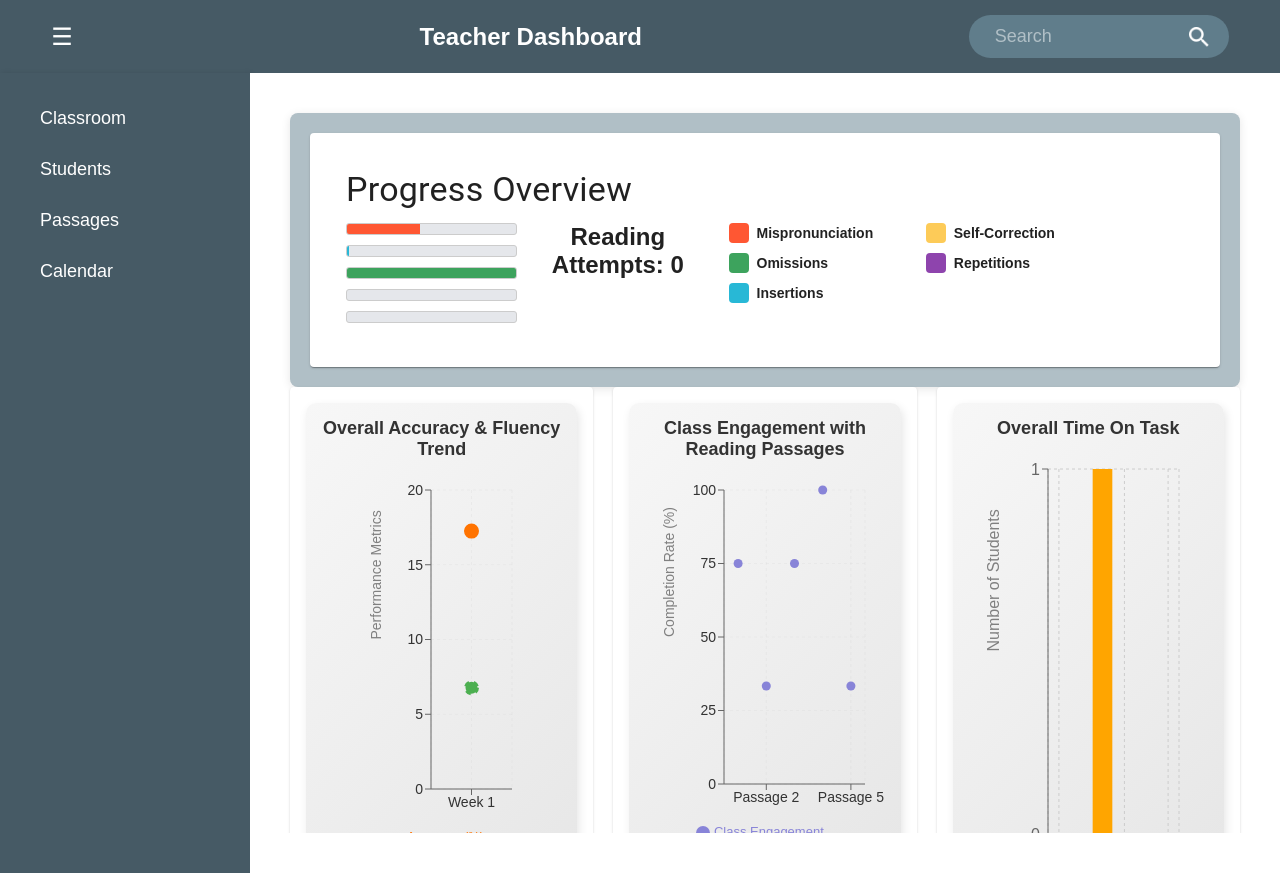
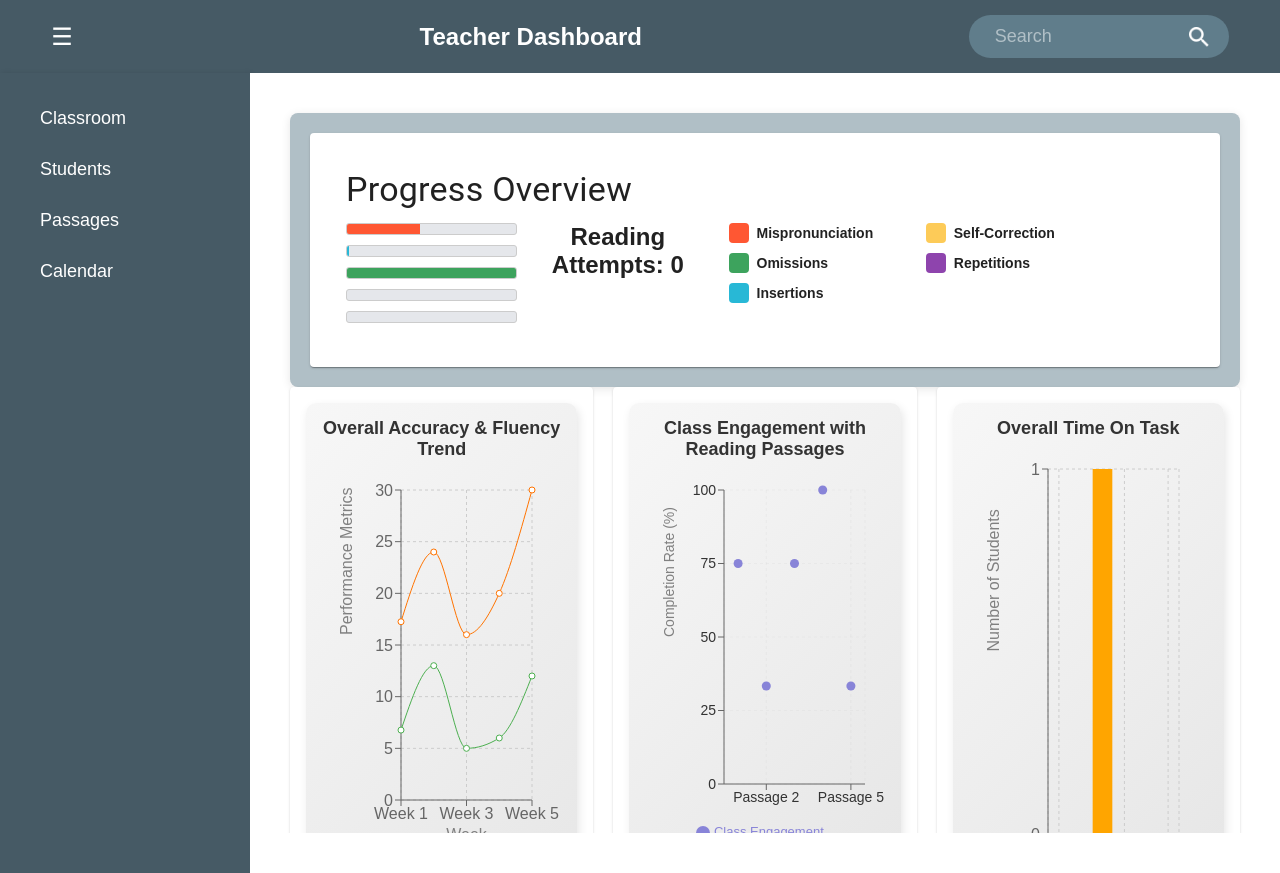
Before and after one commit to Data-Spasm/Visualization-Of-TC-Metrics, a React (Vite) app: page /classroom in a window 1280 px wide. Built offline with nearby package versions, Linux system fonts and the light colour scheme.

Commit message:
- Added mock data integration to the OverallAccuracyFluencyChart component

```diff
--- a/src/components/linegraphs/OverallAccuracyFluencyChart.jsx
+++ b/src/components/linegraphs/OverallAccuracyFluencyChart.jsx
@@ -1,80 +1,72 @@
-import React from 'react';
-import { LineChart, Line, XAxis, YAxis, CartesianGrid, Tooltip, Legend, ResponsiveContainer } from 'recharts';
+import React, { useEffect, useState } from 'react';
+import { LineChart, Line, XAxis, YAxis, CartesianGrid, Tooltip, ResponsiveContainer } from 'recharts';
 import './OverallAccuracyFluencyChart.css';
 
-const OverallAccuracyFluencyChart = ({ data = [] }) => {
-  // Ensure data is always an array
-  let formattedData = [];
+const OverallAccuracyFluencyChart = ({ data = [], onDataProcessed }) => {
+  const [chartData, setChartData] = useState([]);
 
-  if (Array.isArray(data)) {
-    formattedData = data;
-  } else if (typeof data === 'object' && data !== null) {
-    formattedData = [data]; // Convert single object into an array
-  } else {
-    console.error("Invalid data format:", data);
-    return <p className="no-data">No data available</p>;
-  }
+  useEffect(() => {
+    // Mock data for presentation
+    const mockData = [
+      // { week: "Week 1", accuracy: 0.12, fluency: 10 },
+      { week: "Week 2", accuracy: 0.24, fluency: 13 },
+      { week: "Week 3", accuracy: 0.16, fluency: 5 },
+      { week: "Week 4", accuracy: 0.2, fluency: 6 },
+      { week: "Week 5", accuracy: 0.3, fluency: 12 },
+    ];
 
-  console.log("Processed Data for Chart:", formattedData);
+    // Combine provided data with mock data
+    const combinedData = [...data,...mockData];
 
-  const chartData = formattedData.map((performance, index) => ({
-    week: `Week ${index + 1}`,
-    accuracy: performance.accuracy * 100, // Convert to percentage
-    fluency: performance.fluency,
-  }));
+    console.log("Processed Data for Chart:", combinedData);
+
+    const processedData = combinedData.map((performance, index) => ({
+      week: `Week ${index + 1}`,
+      accuracy: performance.accuracy * 100, // Convert to percentage
+      fluency: performance.fluency,
+    }));
+
+    setChartData(processedData);
+
+    // Call the parent function with the processed data
+    if (onDataProcessed) {
+      onDataProcessed(processedData);
+    }
+  }, [data, onDataProcessed]);
+
+  // Calculate the maximum value for the Y-axis
+  const maxYValue = Math.max(...chartData.map(d => Math.max(d.accuracy, d.fluency)));
+  // Generate ticks for the Y-axis in increments of 5
+  const yAxisTicks = Array.from({ length: Math.ceil(maxYValue / 5) + 1 }, (_, i) => i * 5);
 
   return (
     <div className="chart-container">
-      <h3 className="chart-title">Overall Accuracy & Fluency Trend</h3>
-      <ResponsiveContainer width="100%" height={420}>
-        <LineChart
-          data={chartData}
-          margin={{
-            top: 20, right: 50, left: 50, bottom: 30,
-          }}
-        >
-          <CartesianGrid strokeDasharray="3 3" strokeOpacity={0.2} />
-          <XAxis dataKey="week" tick={{ fontSize: 14, fill: '#333' }} />
+      <div className="chart-title">Overall Accuracy & Fluency Trend</div>
+      <ResponsiveContainer width="100%" height={380}>
+        <LineChart data={chartData} margin={{ top: 20, right: 30, left: 20, bottom: 20 }}>
+          <CartesianGrid strokeDasharray="3 3" />
+          <XAxis dataKey="week" label={{ value: "Week", position: "insideBottom", offset: -10 }} />
           <YAxis
-            tick={{ fontSize: 14, fill: '#333' }}
-            label={{ value: 'Performance Metrics', angle: -90, position: 'insideLeft', fontSize: 14 }}
+            label={{ value: "Performance Metrics", angle: -90, position: "insideLeft", dy: -10 }}
+            ticks={yAxisTicks} // Set the ticks explicitly
+            domain={[0, 'dataMax']}
           />
-          <Tooltip
-            contentStyle={{
-              backgroundColor: '#ffffff',
-              border: '1px solid #ddd',
-              borderRadius: '8px',
-              fontSize: '13px',
-              padding: '10px'
-            }}
-            itemStyle={{ color: '#555' }}
-          />
-          <Legend
-            verticalAlign="bottom"
-            align="center"
-            wrapperStyle={{ fontSize: '13px', paddingTop: '10px' }}
-          />
-          <Line
-            type="monotone"
-            dataKey="accuracy"
-            stroke="#ff7300"
-            strokeWidth={3}
-            dot={{ fill: '#ff7300', r: 6 }}
-            activeDot={{ r: 8 }}
-            name="Accuracy (%)"
-          />
-          <Line
-            type="monotone"
-            dataKey="fluency"
-            stroke="#4caf50"
-            strokeWidth={3}
-            strokeDasharray="5 5"
-            dot={{ fill: '#4caf50', r: 6 }}
-            activeDot={{ r: 8 }}
-            name="Fluency (WPM)"
-          />
+          <Tooltip />
+          <Line type="monotone" dataKey="accuracy" stroke="#ff7300" name="Accuracy (%)" />
+          <Line type="monotone" dataKey="fluency" stroke="#4caf50" name="Fluency (WPM)" />
         </LineChart>
       </ResponsiveContainer>
+      <div className="key-container">
+        <div className="key-item">
+          <div className="key-color" style={{ backgroundColor: '#ff7300' }}></div>
+          <span>Accuracy (%)</span>
+        </div>
+        <div className="key-item">
+          <div className="key-color" style={{ backgroundColor: '#4caf50' }}></div>
+          <span>Fluency (WPM)</span>
+        </div>
+      </div>
+      {chartData.length === 0 && <div className="no-data">No data available</div>}
     </div>
   );
 };
```
